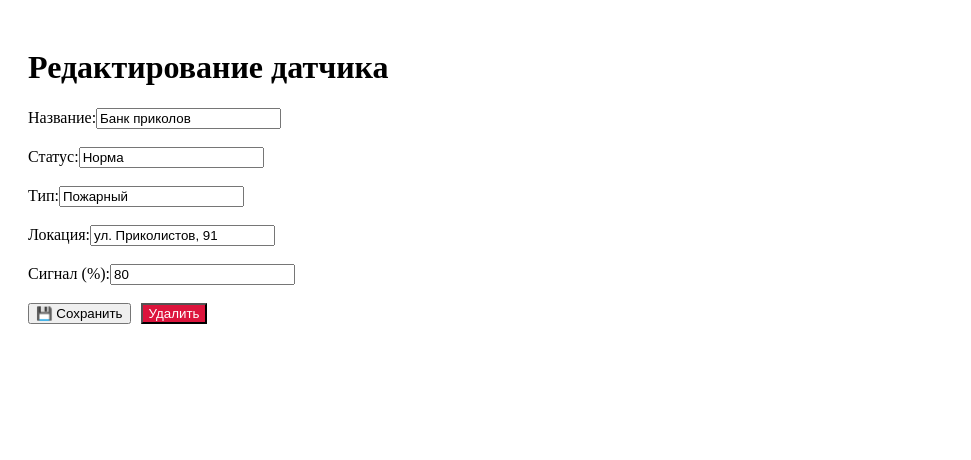
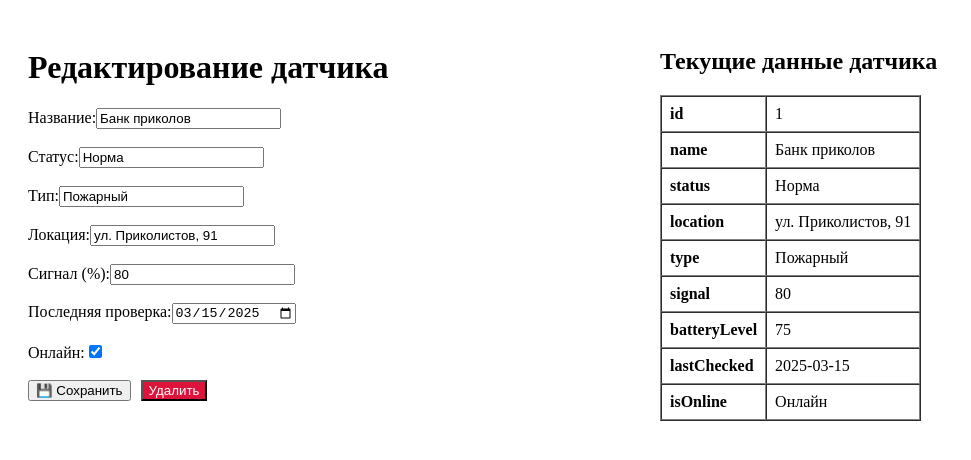
Before and after one commit to 1ARZAMAS/proga-laba1, a React (Create React App) app in the folder laba1/: page /detail/1 in a window 1280 px wide. Shown: the top 460 px of the page, without its empty margins (0-971 px from the left). Built offline with nearby package versions, Linux system fonts and the light colour scheme; data requests are answered from the project's data file.

Commit message:
json format not obj

```diff
--- a/laba1/db.json
+++ b/laba1/db.json
@@ -6,7 +6,10 @@
       "status": "Норма",
       "location": "ул. Приколистов, 91",
       "type": "Пожарный",
-      "signal": 80
+      "signal": 80,
+      "batteryLevel": 75,
+      "lastChecked": "2025-03-15",
+      "isOnline": true
     },
     {
       "id": "2",
@@ -14,7 +17,9 @@
       "status": "Норма",
       "location": "ул. Окружная, 29в",
       "type": "Дымовой",
-      "signal": 45
+      "signal": 45,
+      "lastChecked": "2025-03-17",
+      "isOnline": false
     },
     {
       "id": "3",
@@ -22,7 +27,9 @@
       "status": "Норма",
       "location": "ул. Большая Спасская, 18",
       "type": "Тепловой",
-      "signal": 93
+      "signal": 93,
+      "lastChecked": "2025-03-10",
+      "isOnline": true
     },
     {
       "id": "4",
@@ -30,7 +37,9 @@
       "status": "Норма",
       "location": "ул. Океанная, 44",
       "type": "Газовый",
-      "signal": 60
+      "signal": 60,
+      "lastChecked": "2025-03-18",
+      "isOnline": true
     }
   ]
 }
--- a/laba1/src/pages/Detail.js
+++ b/laba1/src/pages/Detail.js
@@ -23,7 +23,11 @@ const Detail = () => {
 
     const handleSubmit = (e) => {
         e.preventDefault();
-        axios.put(`http://localhost:5000/sensors/${id}`, sensor)
+        axios.put(`http://localhost:5000/sensors/${id}`, JSON.stringify(sensor), {
+            headers: {
+            'Content-Type': 'application/json'
+            }
+        })
         .then(() => navigate('/'))
         .catch(error => console.error("Ошибка обновления:", error));
     };
@@ -39,7 +43,9 @@ const Detail = () => {
     if (!sensor) return <div>Загрузка...</div>;
 
     return (
-    <div style={{ padding: '20px' }}>
+        <div style={{ display: 'flex', gap: '40px', padding: '20px' }}>
+            {/* Форма редактирования */}
+            <div style={{ flex: 1 }}>
                 <h1>Редактирование датчика</h1>
                 <form onSubmit={handleSubmit}>
                     <label>
@@ -67,11 +73,61 @@ const Detail = () => {
                         <input type="number" name="signal" value={sensor.signal} onChange={handleChange} required />
                     </label>
                     <br /><br />
+                    <label>
+                        Последняя проверка:
+                        <input
+                            type="date"
+                            name="lastChecked"
+                            value={sensor.lastChecked || ''}
+                            onChange={handleChange}
+                            required
+                        />
+                    </label>
+                    <br /><br />
+                    <label>
+                        Онлайн:
+                        <input
+                            type="checkbox"
+                            name="isOnline"
+                            checked={sensor.isOnline || false}
+                            onChange={(e) => setSensor(prev => ({
+                            ...prev,
+                            isOnline: e.target.checked
+                            }))}
+                        />
+                    </label>
+                    <br /><br />
                     <button type="submit">💾 Сохранить</button>
-        <button type="button" onClick={handleDelete} style={{ marginLeft: '10px', backgroundColor: 'crimson', color: 'white' }}>
+                    <button
+                        type="button"
+                        onClick={handleDelete}
+                        style={{ marginLeft: '10px', backgroundColor: 'crimson', color: 'white' }}
+                    >
                         Удалить
                     </button>
                 </form>
+            </div>
+
+            {/* Таблица с текущими данными */}
+            <div style={{ flex: 1 }}>
+                <h2>Текущие данные датчика</h2>
+                <table border="1" cellPadding="8" cellSpacing="0">
+                    <tbody>
+                        {Object.entries(sensor).map(([key, value]) => (
+                            <tr key={key}>
+                                <td><strong>{key}</strong></td>
+                                <td>
+                                {key === 'isOnline'
+                                    ? value
+                                    ? 'Онлайн'
+                                    : 'Оффлайн'
+                                    : value}
+                                </td>
+                            </tr>
+                            ))}
+                    </tbody>
+                </table>
+            </div>
         </div>
     );
 };
--- a/laba1/src/pages/Form.js
+++ b/laba1/src/pages/Form.js
@@ -22,10 +22,15 @@ const Form = () => {
 
     const handleSubmit = (e) => {
         e.preventDefault();
-        axios.post("http://localhost:5000/sensors", formData)
+
+        axios.post("http://localhost:5000/sensors", JSON.stringify(formData), {
+            headers: {
+            'Content-Type': 'application/json'
+            }
+        })
         .then(() => navigate('/'))
         .catch(error => console.error("Ошибка добавления:", error));
-    };
+      };
 
     return (
     <div style={{ padding: '20px' }}>
```
Lines whose indentation alone changed are shown as unchanged.
